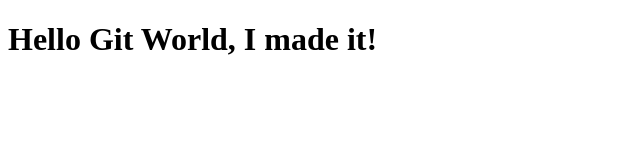
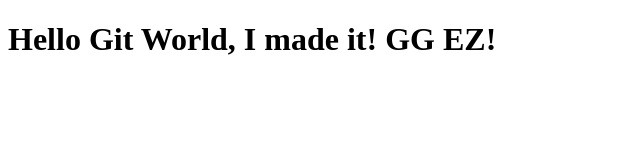
Before and after one commit to patrickmiguelmm/ITP-onlineRepo, a plain HTML site: page index.html in a window 1280 px wide. Shown: the whole page, without its empty margins (0-640 px from the left). Drawn offline with Linux system fonts and the light colour scheme.

Commit message:
Modified index.html file on dev branch

```diff
--- a/index.html
+++ b/index.html
@@ -4,6 +4,6 @@
 	<title>My Git Connect Demo Activity</title>
 </head>
 </body>
-	<h1>Hello Git World, I made it!</h1>
+	<h1>Hello Git World, I made it! GG EZ!</h1>
 </body>
 </html>
```
